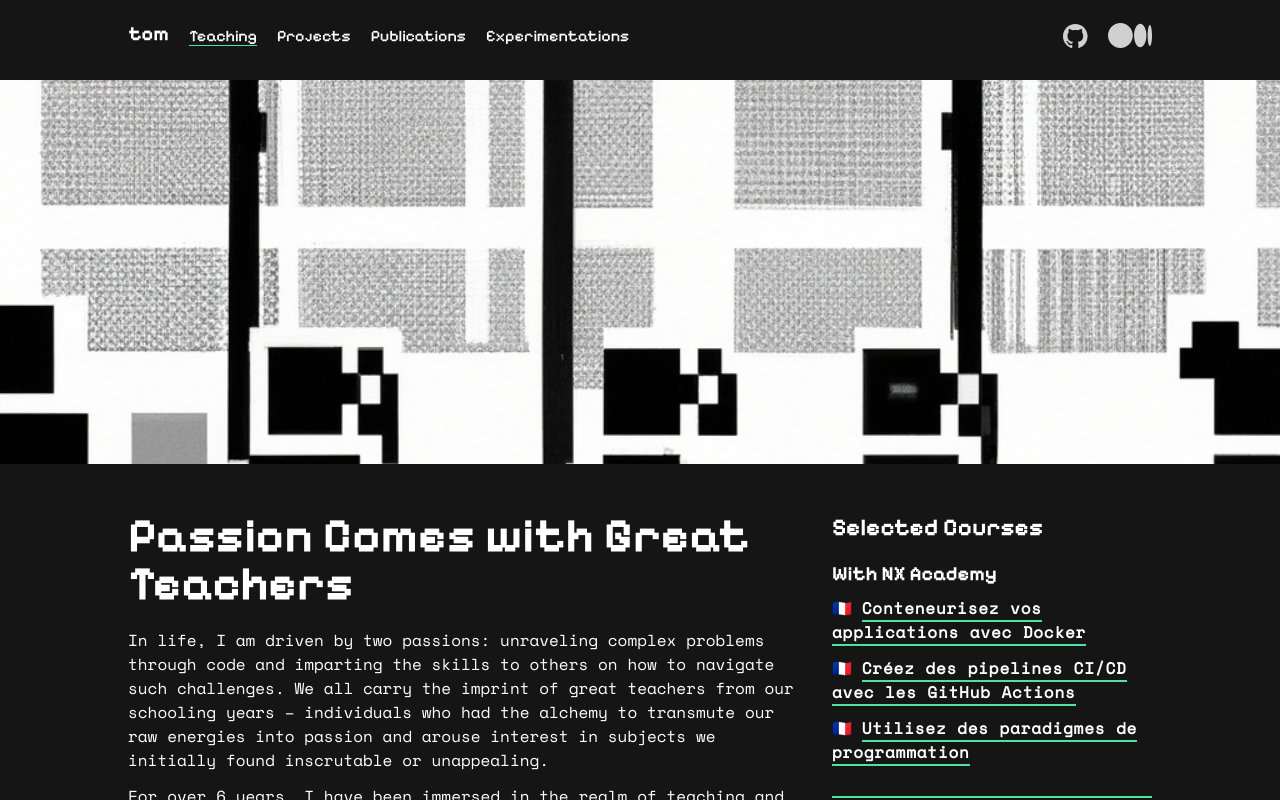
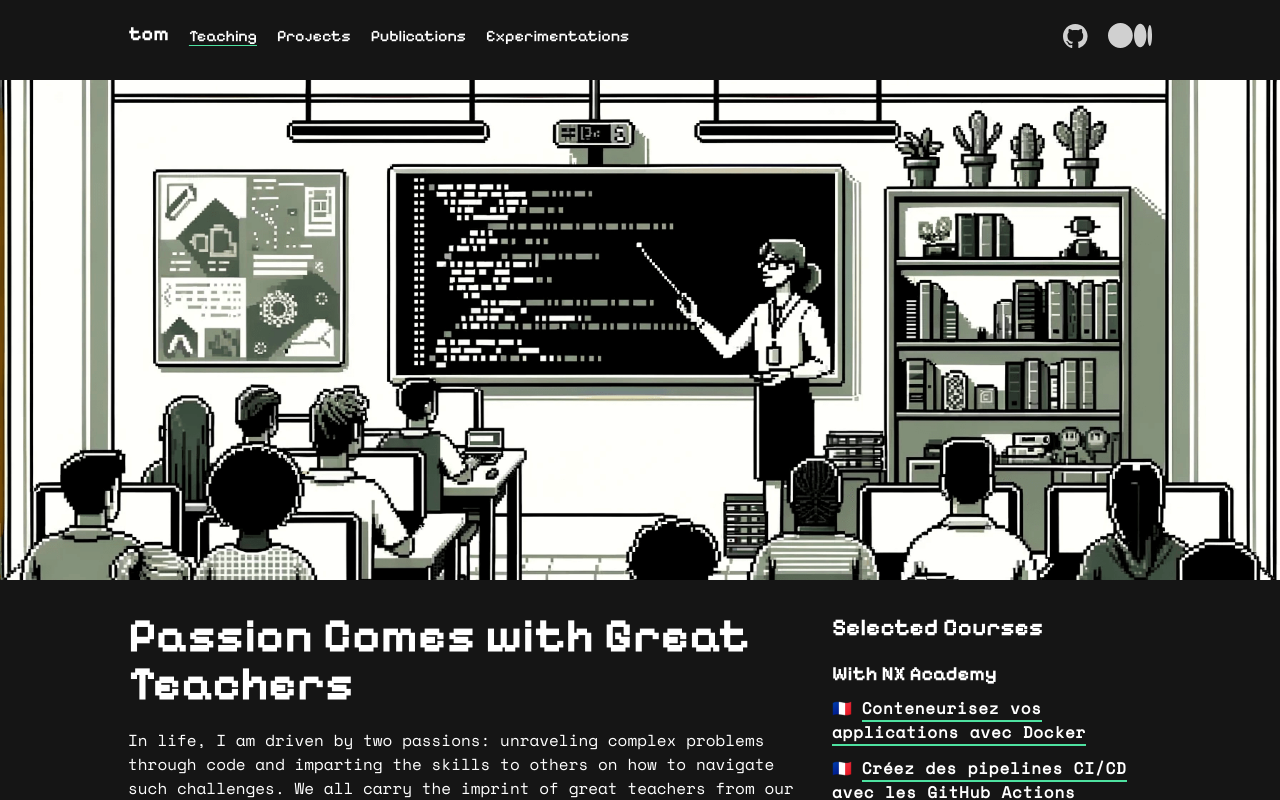
Before and after one commit to tdimnet/tdimnet.github.io, a React (Vite) app: page /teaching in a window 1280 px wide. Shown: the top 800 px of the page. Built offline with nearby package versions, Linux system fonts and the light colour scheme.

Commit message:
Starting to update image from DALL-E 2 to DALL-E 3

```diff
--- a/src/components/Banner/index.tsx
+++ b/src/components/Banner/index.tsx
@@ -2,7 +2,7 @@ function Component({ src, alt }: { src: string; alt: string }) {
   return (
     <img
       src={src}
-      className="absolute left-0 w-full h-96 object-cover"
+      className="absolute left-0 w-full h-80 md:h-[500px] 2xl:h-[700px] object-cover object-top"
       alt={alt}
     />
   );
--- a/src/pages/Teaching/index.tsx
+++ b/src/pages/Teaching/index.tsx
@@ -9,9 +9,9 @@ function Page() {
   return (
     <main className="mb-8">
       <section>
-        <div className="h-96 mb-12">
+        <div className="h-80 md:h-[500px] 2xl:h-[700px] mb-8">
           <Banner
-            src="/assets/a-classrooms.png"
+            src="/assets/someone-teaching-computer-science-in-a-class.png"
             alt="A classroom with computers in pixel art"
           />
         </div>
```
Also changed, not shown: src/assets/someone-teaching-computer-science-in-a-class.png (added).
